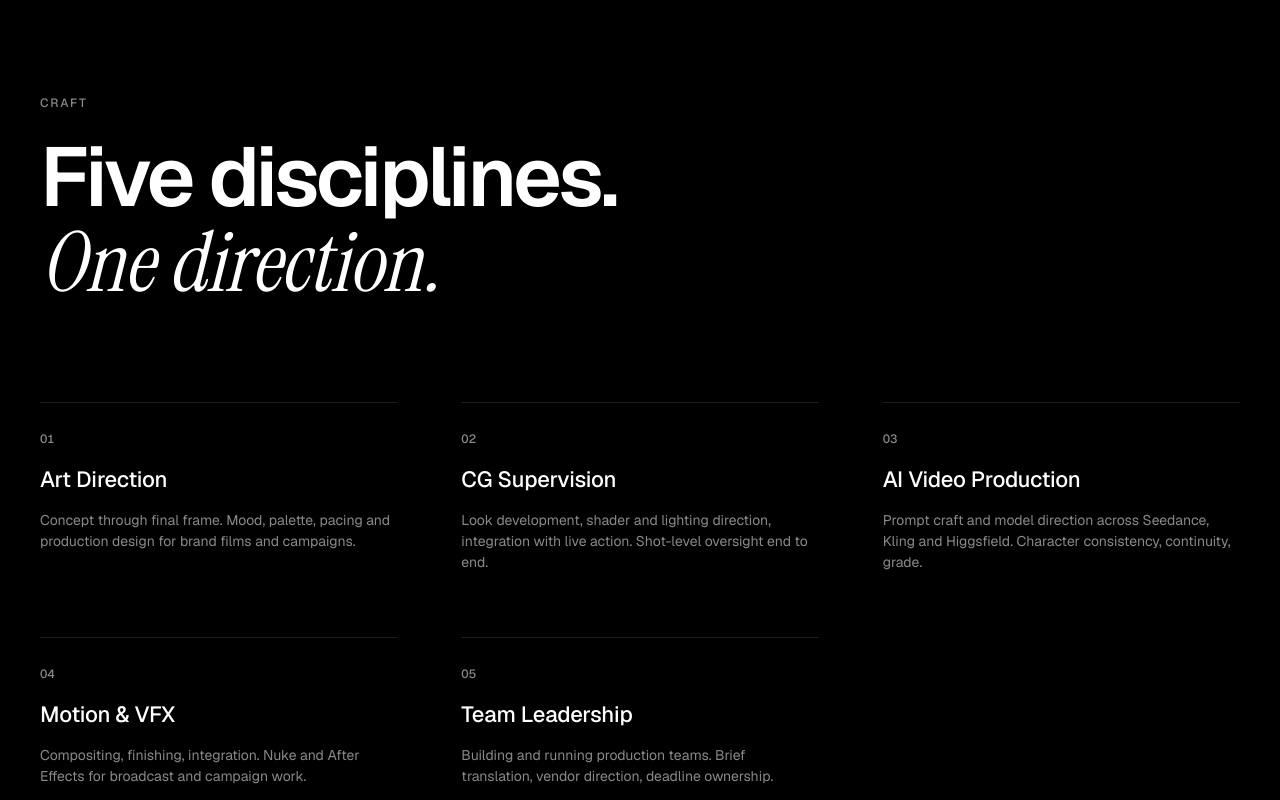
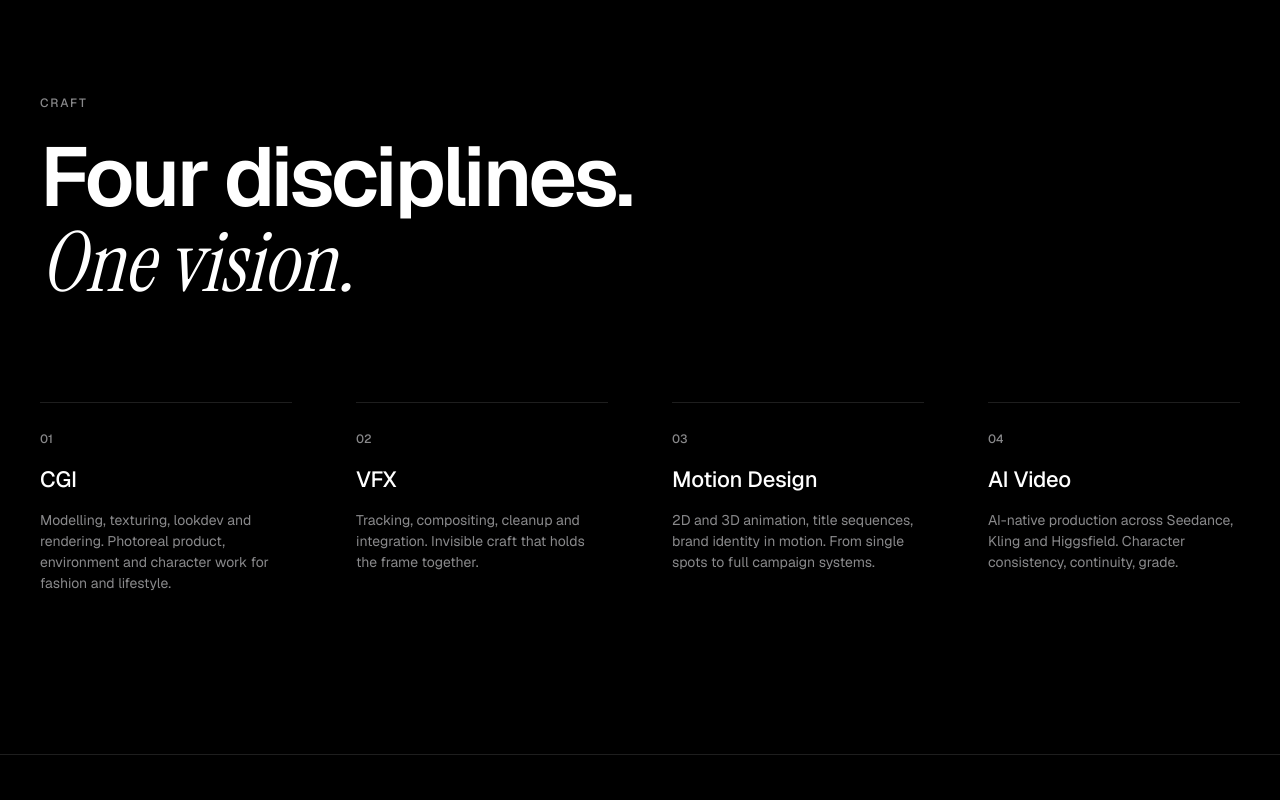
Before and after one commit to MikeMaro37/studio37-site, a Next.js app: page / in a window 1280 px wide. Shown: the part 5000-5800 px from the top of the page. Built offline with nearby package versions, Linux system fonts and the light colour scheme.

Commit message:
Rebrand to Studio 37

```diff
--- a/src/components/sections/Capabilities.tsx
+++ b/src/components/sections/Capabilities.tsx
@@ -1,59 +1,49 @@
-const capabilities = [
-    {
-      num: "01",
-      title: "Art Direction",
-      desc: "Concept through final frame. Mood, palette, pacing and production design for brand films and campaigns.",
-    },
-    {
-      num: "02",
-      title: "CG Supervision",
-      desc: "Look development, shader and lighting direction, integration with live action. Shot-level oversight end to end.",
-    },
-    {
-      num: "03",
-      title: "AI Video Production",
-      desc: "Prompt craft and model direction across Seedance, Kling and Higgsfield. Character consistency, continuity, grade.",
-    },
-    {
-      num: "04",
-      title: "Motion & VFX",
-      desc: "Compositing, finishing, integration. Nuke and After Effects for broadcast and campaign work.",
-    },
-    {
-      num: "05",
-      title: "Team Leadership",
-      desc: "Building and running production teams. Brief translation, vendor direction, deadline ownership.",
-    },
-  ];
-
 export function Capabilities() {
   return (
     <section id="capabilities" className="bg-black text-white py-[160px] px-6">
       <div className="max-w-[1200px] mx-auto">
-          <div className="reveal">
+        <div className="reveal mb-24">
           <div className="text-xs tracking-[0.15em] uppercase text-muted-dark font-medium mb-6">
             Craft
           </div>
-            <h2 className="text-[clamp(40px,6.5vw,88px)] font-semibold tracking-[-0.04em] leading-[1.02] mb-24 max-w-[14ch]">
-              Five disciplines.<br />
-              <span className="font-serif-italic">One direction.</span>
+          <h2 className="text-[clamp(40px,6.5vw,88px)] font-semibold tracking-[-0.04em] leading-[1.02] max-w-[14ch]">
+            Four disciplines.<br />
+            <span className="font-serif-italic">One vision.</span>
           </h2>
         </div>
 
-          <div className="grid grid-cols-1 md:grid-cols-3 gap-12 md:gap-16">
-            {capabilities.map((cap) => (
-              <div key={cap.num} className="reveal border-t border-hairline-dark pt-7">
-                <div className="text-xs text-muted-dark font-medium mb-4 tabular-nums">
-                  {cap.num}
-                </div>
-                <div className="text-[22px] font-medium tracking-[-0.01em] mb-3.5">
-                  {cap.title}
-                </div>
-                <div className="text-sm leading-[1.5] text-muted-dark font-normal">
-                  {cap.desc}
+        <div className="grid grid-cols-1 md:grid-cols-2 lg:grid-cols-4 gap-12 md:gap-16">
+          <div className="reveal border-t border-hairline-dark pt-7">
+            <div className="text-xs text-muted-dark font-medium mb-4">01</div>
+            <div className="text-[22px] font-medium tracking-[-0.01em] mb-3.5">CGI</div>
+            <div className="text-[14px] leading-[1.5] text-muted-dark font-normal">
+              Modelling, texturing, lookdev and rendering. Photoreal product, environment and character work for fashion and lifestyle.
             </div>
           </div>
-            ))}
+
+          <div className="reveal border-t border-hairline-dark pt-7">
+            <div className="text-xs text-muted-dark font-medium mb-4">02</div>
+            <div className="text-[22px] font-medium tracking-[-0.01em] mb-3.5">VFX</div>
+            <div className="text-[14px] leading-[1.5] text-muted-dark font-normal">
+              Tracking, compositing, cleanup and integration. Invisible craft that holds the frame together.
+            </div>
+          </div>
+
+          <div className="reveal border-t border-hairline-dark pt-7">
+            <div className="text-xs text-muted-dark font-medium mb-4">03</div>
+            <div className="text-[22px] font-medium tracking-[-0.01em] mb-3.5">Motion Design</div>
+            <div className="text-[14px] leading-[1.5] text-muted-dark font-normal">
+              2D and 3D animation, title sequences, brand identity in motion. From single spots to full campaign systems.
+            </div>
+          </div>
+
+          <div className="reveal border-t border-hairline-dark pt-7">
+            <div className="text-xs text-muted-dark font-medium mb-4">04</div>
+            <div className="text-[22px] font-medium tracking-[-0.01em] mb-3.5">AI Video</div>
+            <div className="text-[14px] leading-[1.5] text-muted-dark font-normal">
+              AI-native production across Seedance, Kling and Higgsfield. Character consistency, continuity, grade.
+            </div>
+          </div>
         </div>
       </div>
     </section>
```
Lines whose indentation alone changed are shown as unchanged.
